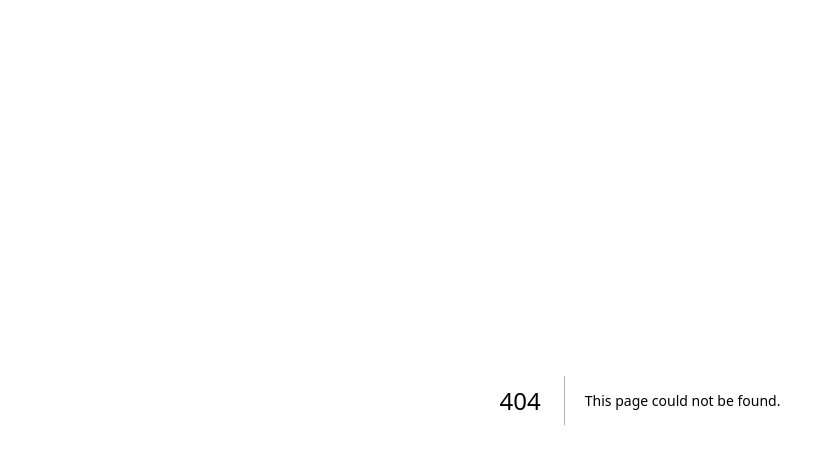
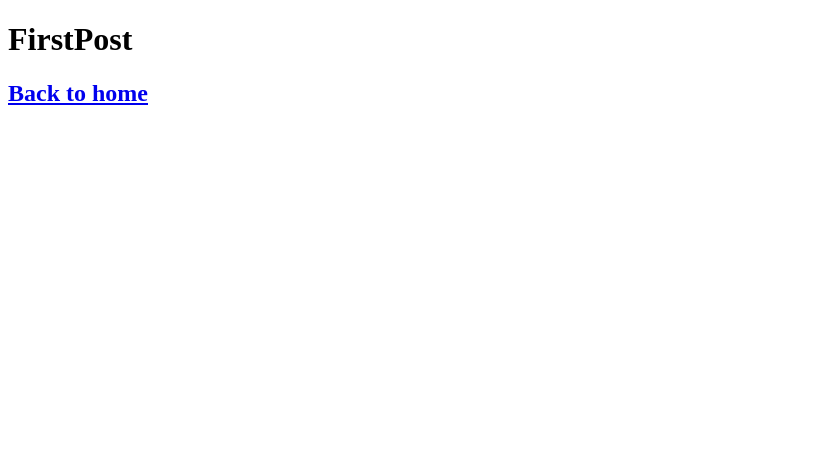
Before and after one commit to joFolta/nextjs-demo, a Next.js app: page /posts/first-post in a window 1280 px wide. Before the commit this address had no page. Shown: the top 464 px of the page, without its empty margins (0-835 px from the left). Built offline with nearby package versions, Linux system fonts and the light colour scheme.

Commit message:
Navigate Between Pages

```diff
--- a/pages/index.js
+++ b/pages/index.js
@@ -1,4 +1,5 @@
 import Head from 'next/head';
+import Link from 'next/link';
 import styles from '../styles/Home.module.css';
 
 export default function Home() {
@@ -10,8 +11,8 @@
       </Head>
 
       <main>
-        <h1 className={styles.title}>
-          Welcome to <a href="https://nextjs.org">Next.js!</a>
+        <h1 className={styles.title1}>
+          Read <Link href="/posts/first-post">this page!</Link>
         </h1>
 
         <p className={styles.description}>
--- /dev/null
+++ b/pages/posts/first-post.js
@@ -0,0 +1,10 @@
+import Link from 'next/link';
+
+export default function FirstPost() {
+    return (
+        <>
+            <h1>FirstPost</h1>
+            <h2><Link href="/">Back to home</Link></h2>
+        </>
+    );
+}
```
